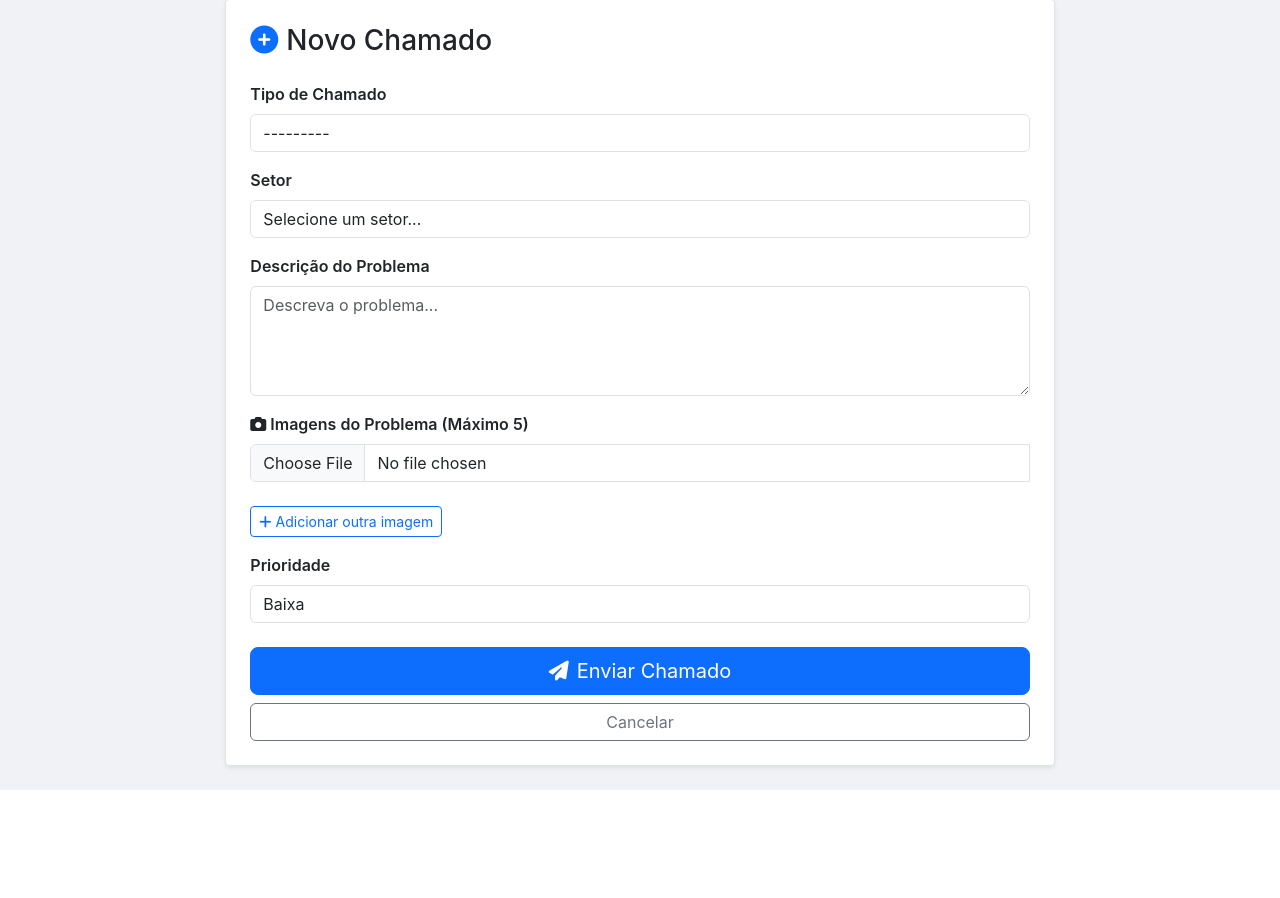
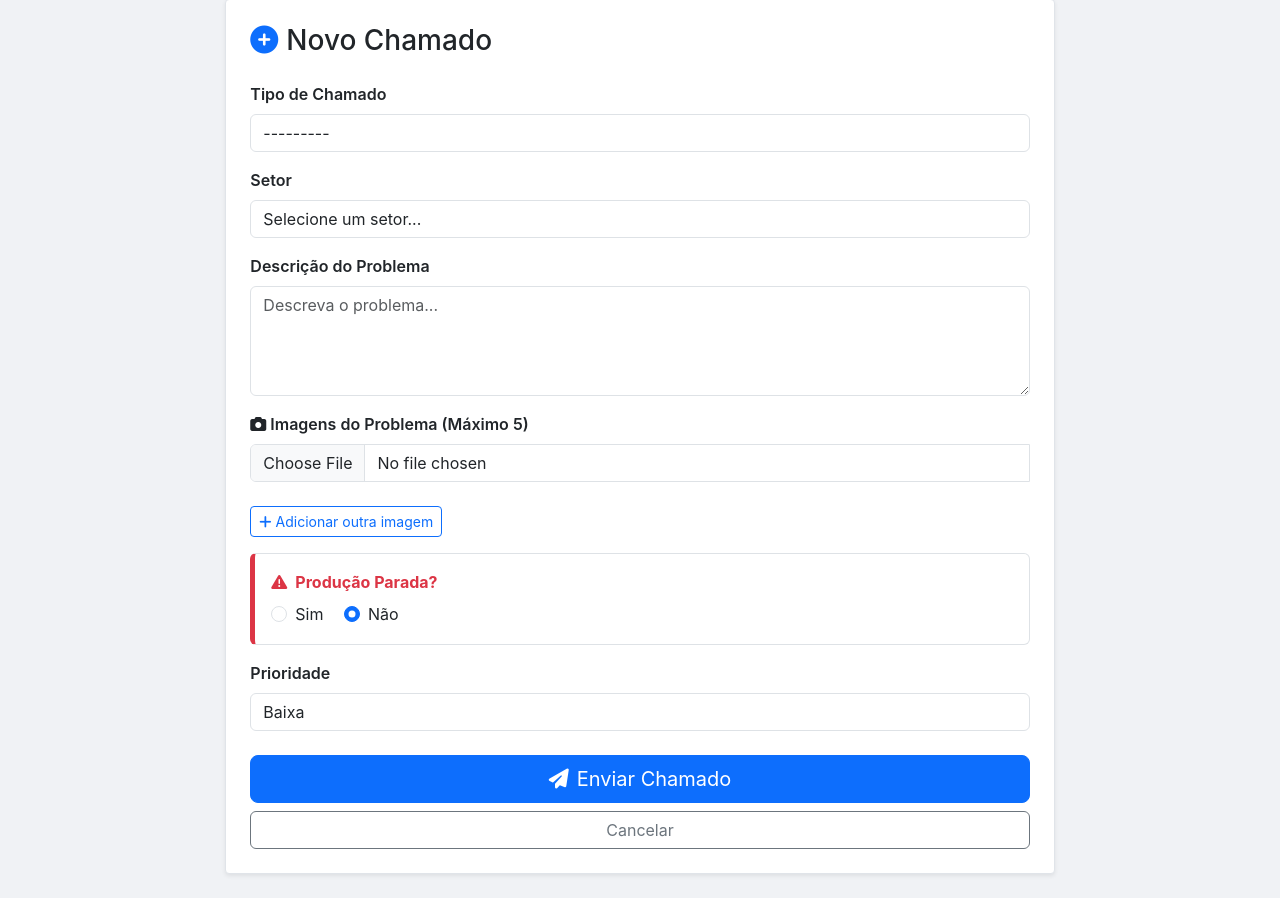
Before and after one commit to Luannz/Sistema_Manutencao, a Django app: page /chamado/criar/ in a window 1280 px wide. Shown: the part 85-983 px from the top of the page. Before the commit the page ends 875 px from the top, so only its background shows below. Run offline with Django 5.2, Linux system fonts and the light colour scheme; a user stored in the database is signed in; tables that the repository leaves empty hold one stand-in row (values such as "Sample post"); some libraries are stand-ins or nearby versions.

Commit message:
atualizei um badge indicando se a produção ta parada e a opção do solicitante de marcar se ta ou não parada

```diff
--- a/manutencao/forms.py
+++ b/manutencao/forms.py
@@ -10,13 +10,14 @@ class ChamadoForm(forms.ModelForm):
 
     class Meta:
         model = Chamado
-        fields = ['tipo', 'equipamento', 'setor_avulso', 'descricao', 'prioridade']
+        fields = ['tipo', 'equipamento', 'setor_avulso', 'descricao', 'prioridade', 'producao_parada']
         widgets = {
             'descricao': forms.Textarea(attrs={'rows': 4, 'class': 'form-control', 'placeholder': 'Descreva o problema...'}),
             'tipo': forms.Select(attrs={'class': 'form-control'}),
             'equipamento': forms.Select(attrs={'class': 'form-control'}),
             'setor_avulso': forms.Select(attrs={'class': 'form-control'}),
             'prioridade': forms.Select(attrs={'class': 'form-control'}),
+            'producao_parada': forms.RadioSelect(choices=[(True, 'Sim'), (False, 'Não')], attrs={'class': 'form-check-input'}),
         }
 
     def clean(self):
--- a/manutencao/models.py
+++ b/manutencao/models.py
@@ -107,6 +107,7 @@ class Chamado(models.Model):
 
     status = models.CharField(max_length=20, choices=STATUS_CHOICES, default='pendente')
     prioridade = models.IntegerField(default=3, choices=PRIORIDADE_CHOICES)
+    producao_parada = models.BooleanField(default=False, verbose_name="Produção Parada?")
 
     criado_em = models.DateTimeField(auto_now_add=True)
     atualizado_em = models.DateTimeField(auto_now=True)
--- a/manutencao/templates/manutencao/criar_chamado.html
+++ b/manutencao/templates/manutencao/criar_chamado.html
@@ -63,6 +63,20 @@
                         <button type="button" id="btn-add-imagem" class="btn btn-outline-primary btn-sm mt-2">
                             <i class="fas fa-plus me-1"></i>Adicionar outra imagem
                         </button>
+                    </div>
+
+                    <div class="mb-3 border rounded p-3 {% if form.producao_parada.value %}bg-light-danger{% endif %}" style="border-left: 5px solid #dc3545 !important;">
+                        <label class="form-label d-block fw-bold text-danger">
+                            <i class="fas fa-exclamation-triangle me-2"></i>Produção Parada?
+                        </label>
+                        {% for radio in form.producao_parada %}
+                            <div class="form-check form-check-inline">
+                                {{ radio.tag }}
+                                <label class="form-check-label" for="{{ radio.id_for_label }}">
+                                    {{ radio.choice_label }}
+                                </label>
+                            </div>
+                        {% endfor %}
                     </div>
 
                     <div class="mb-4">
--- a/manutencao/templates/manutencao/mecanico_dashboard.html
+++ b/manutencao/templates/manutencao/mecanico_dashboard.html
@@ -135,6 +135,11 @@
                         <strong>Aberto há:</strong> {{ chamado.tempo_aberto_formatado }}
                     </p>
                 {% endif %}
+                {% if chamado.producao_parada %}
+                    <span class="badge bg-danger animate__animated animate__flash animate__infinite">
+                        <i class="fas fa-stop-circle"></i> PRODUÇÃO PARADA
+                    </span>
+                {% endif %}
 
                 <hr class="my-2 opacity-25">
 
```
Also changed, not shown: manutencao/templates/manutencao/admin_dashboard.html (+7 -1 lines).
